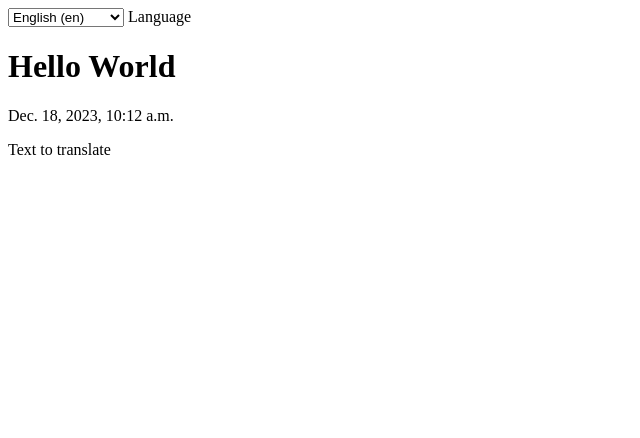
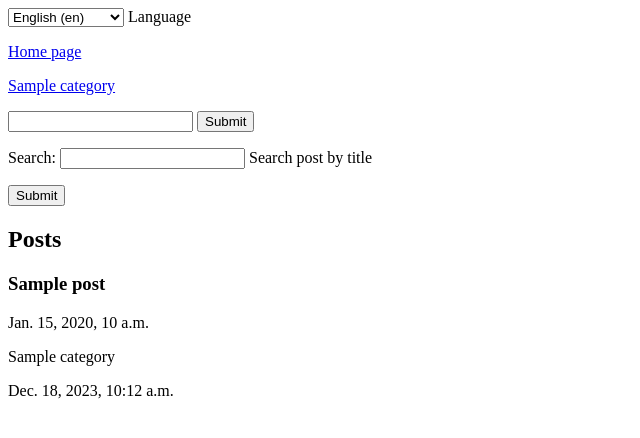
Before and after one commit to mppav/django_first, a Django app: page /en/ in a window 1280 px wide. Shown: the top 438 px of the page, without its empty margins (0-640 px from the left). Run offline with Django 4.2, Linux system fonts and the light colour scheme; tables that the repository leaves empty hold one stand-in row (values such as "Sample post").

Commit message:
add function and form. Form are:
* simple
* Form
* ModelForm

```diff
--- a/app/app/urls.py
+++ b/app/app/urls.py
@@ -16,7 +16,7 @@ Including another URLconf
 """
 from django.contrib import admin
 from django.urls import path, include, re_path
-from blog.views import index
+from blog.views import index, by_category, post_add, post_save, post_create
 from django.conf.urls.i18n import i18n_patterns
 from django.conf import settings
 
@@ -28,7 +28,14 @@ urlpatterns = [
 ]
 
 urlpatterns += i18n_patterns(
-    path("", index),
+    path("", index, name="index"),
+
+    path("post/add/", post_add, name="post_add"),
+    path("post/save/", post_save, name="post_save"),
+
+    path("post/create/", post_create, name="post_create"),
+
+    path("category/<int:pk>/", by_category, name="by_category"),
     path('admin/', admin.site.urls),
 )
 
--- /dev/null
+++ b/app/blog/forms.py
@@ -0,0 +1,17 @@
+from django.forms import Form, CharField, ModelForm
+from .models import Post
+
+
+class SearchForm(Form):
+    q = CharField(max_length=10, required=False, label="Search", help_text='Search post by title')
+
+class SimplePostForm(Form):
+    title = CharField(max_length=250, label="title")
+    content = CharField(label="content")
+
+
+class PostForm(ModelForm):
+
+    class Meta:
+        model = Post
+        fields = ['title', 'content', 'category']
--- a/app/blog/views.py
+++ b/app/blog/views.py
@@ -1,11 +1,90 @@
-from django.shortcuts import render
+from django.shortcuts import render, get_object_or_404
 from datetime import datetime
 from django.utils.translation import gettext as _
-from django.http import HttpResponse
+from django.http import HttpResponse, HttpResponseRedirect
+from .models import Category, Post
+from .forms import SearchForm, SimplePostForm, PostForm
 
-def index(reguest):
+
+def index(request):
     # return HttpResponse("<h1>Hello</h1>")
-    context = {'data': datetime.now(),
-               'asd': _("Text to translate")}
+    # print(reguest.GET.get('q'))
 
-    return render(reguest, "index.html", context)
+    categories = Category.objects.all()
+    # q = request.GET.get('q')
+    search_form = SearchForm(request.GET)
+    # print(search_form)
+    # if q is not None:
+    if search_form.is_valid() and search_form.cleaned_data['q']:
+        posts = Post.objects.filter(title__icontains=search_form.cleaned_data['q'])
+    else:
+        posts = Post.objects.all()
+    context = {
+        "posts": posts,
+        "categories": categories,
+        'data': datetime.now(),
+        'asd': _("Text to translate"),
+        "form": search_form,
+    }
+
+    return render(request, "index.html", context)
+
+
+def by_category(request, **kwargs):
+    pk = kwargs.get("pk")
+    # print(pk)
+    # category = Category.objects.get(pk=pk)
+    category = get_object_or_404(Category, pk=pk)
+    categories = Category.objects.all()
+    context = {
+        "category": category,
+        "categories": categories,
+    }
+    return render(request, "category.html", context)
+
+
+def post_add(request):
+    categories = Category.objects.all()
+    form = SimplePostForm()
+    context = {
+        "categories": categories,
+        'form': form,
+    }
+    return render(request, "post_create.html", context)
+
+
+def post_save(request):
+    categories = Category.objects.all()
+    if request.method == "POST":
+        form = SimplePostForm(request.POST)
+        print(form.is_valid())
+        if form.is_valid():
+            post = Post(title=form.cleaned_data['title'], content=form.cleaned_data['content'],
+                        category=Category.objects.all().first())
+            post.save()
+            return HttpResponseRedirect('/')
+    context = {
+        "categories": categories,
+        'form': form,
+    }
+    return render(request, "post_create.html", context)
+
+
+
+def post_create(request):
+    categories = Category.objects.all()
+    context = {
+        "categories": categories,
+    }
+    if request.method == "POST":
+        form = PostForm(request.POST)
+        if form.is_valid():
+            form.save()
+            return  HttpResponseRedirect('/')
+        else:
+            context['form'] = form
+    else:
+        form = PostForm()
+
+    context['form'] = form
+    return render(request, "post_create.html", context)
--- /dev/null
+++ b/app/templates/base.html
@@ -0,0 +1,20 @@
+{% load i18n %}
+<!DOCTYPE html>
+<html lang="en">
+<head>
+    <meta charset="UTF-8">
+    <title>{%block title%}{% endblock title%}</title>
+</head>
+<body>
+{% include 'locales.html' %}
+<!--menu-->
+{% include 'menu.html' %}
+<!--end menu-->
+<!--content-->
+{% block content %}
+
+{% endblock content%}
+<!--end content-->
+<p>{{ data }}</p>
+</body>
+</html>
--- a/app/templates/index.html
+++ b/app/templates/index.html
@@ -1,32 +1,27 @@
+{% extends 'base.html' %}
 {% load i18n %}
-<!DOCTYPE html>
-<html lang="en">
-<head>
-    <meta charset="UTF-8">
-    <title>Home page</title>
-</head>
-<body>
 
-<form action="{% url 'set_language' %}" method="post">
-  {% csrf_token %}
-        <input name="next" type="hidden" value="{{ request.get_full_path|slice:"3:" }}">
-        <select class="form-select" name="language" onchange="this.form.submit()" id="language">
-          {% get_current_language as LANGUAGE_CODE %}
-          {% get_available_languages as LANGUAGES %}
-          {% get_language_info_list for LANGUAGES as languages %}
-          {% for language in languages %}
-            <option value="{{ language.code }}"{% if language.code == LANGUAGE_CODE %} selected{% endif %}>
-              {{ language.name_local }} ({{ language.code }})
-            </option>
-          {% endfor %}
-        </select>
-        <label for="language">{% translate "Language" %}</label>
+{%block title%}Home page{% endblock title%}
+
+{% block content %}
+
+<form method="GET">
+    <input type="text" name="q">
+    <input type="submit">
 </form>
 
-<h1>{% translate "Hello World" %}</h1>
+<form method="GET">
+<!--    <input type="text" name="q">-->
+    {{ form.as_p }}
+    <input type="submit">
+</form>
 
 
-<p>{{ data }}</p>
-<p>{{ asd }}</p>
-</body>
-</html>
+
+<h2>Posts</h2>
+{% for post in posts %}
+<h3>{{ post.title }}</h3>
+<p>{{ post.update_at }}</p>
+<p>{{ post.category.title }}</p>
+{% endfor %}
+{% endblock content%}
--- /dev/null
+++ b/app/templates/locales.html
@@ -0,0 +1,16 @@
+{% load i18n %}
+<form action="{% url 'set_language' %}" method="post">
+  {% csrf_token %}
+        <input name="next" type="hidden" value="{{ request.get_full_path|slice:"3:" }}">
+        <select class="form-select" name="language" onchange="this.form.submit()" id="language">
+          {% get_current_language as LANGUAGE_CODE %}
+          {% get_available_languages as LANGUAGES %}
+          {% get_language_info_list for LANGUAGES as languages %}
+          {% for language in languages %}
+            <option value="{{ language.code }}"{% if language.code == LANGUAGE_CODE %} selected{% endif %}>
+              {{ language.name_local }} ({{ language.code }})
+            </option>
+          {% endfor %}
+        </select>
+        <label for="language">{% translate "Language" %}</label>
+</form>
--- /dev/null
+++ b/app/templates/menu.html
@@ -0,0 +1,5 @@
+{% load i18n %}
+<a href="{% url 'index' %}"><p>Home page</p></a>
+{% for category in categories %}
+<a href="{% url 'by_category' category.pk %}"><p>{{ category.title }}</p></a>
+{% endfor %}
```
Also changed, not shown: app/task2.md (+50 -0 lines), app/templates/category.html (added, +17 -0 lines), app/templates/post_create.html (added, +14 -0 lines).
